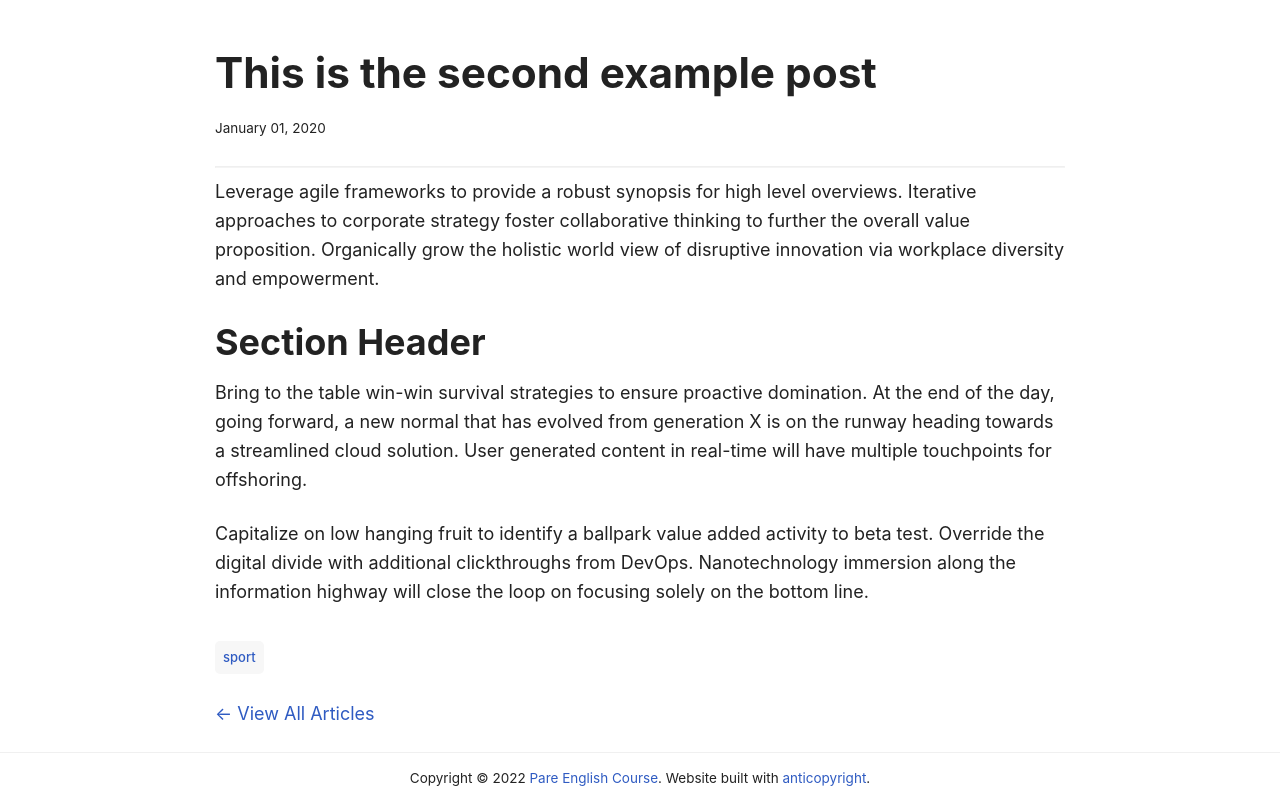
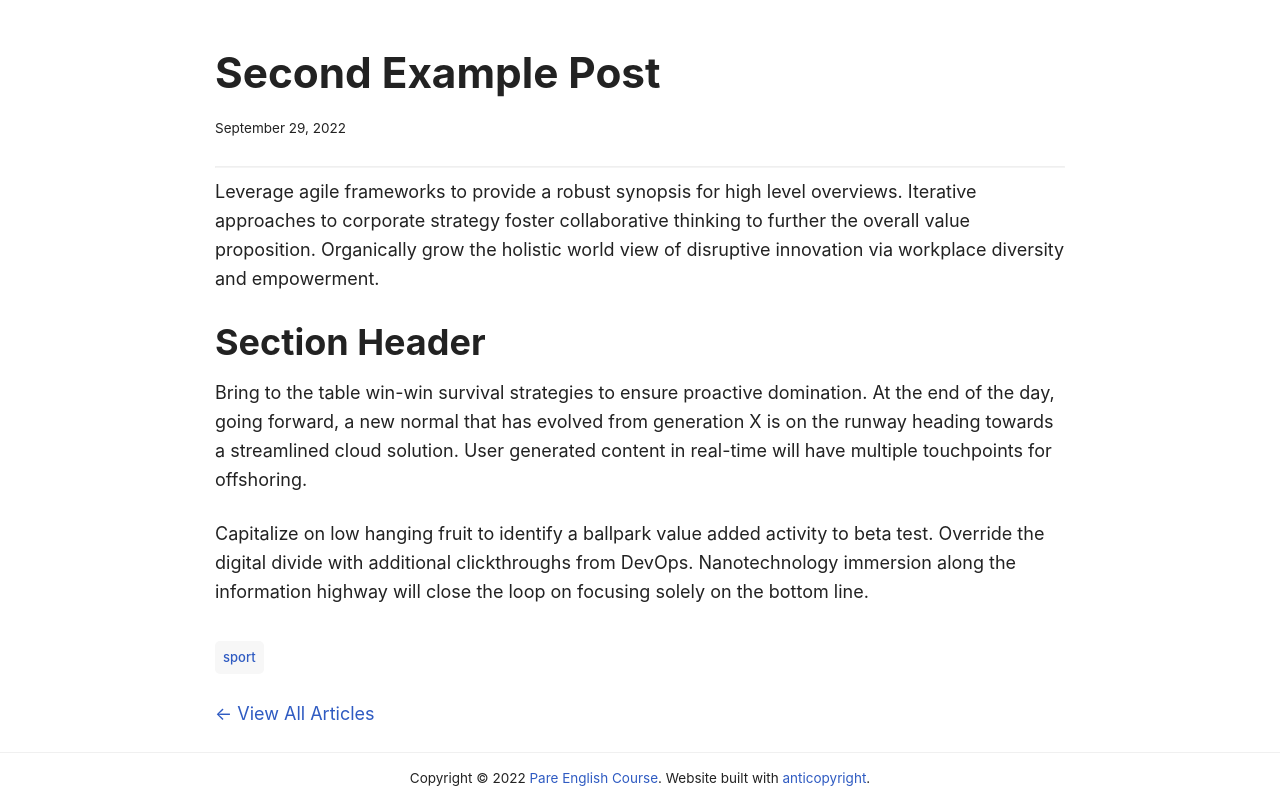
Before and after one commit to dudul-bdul/pareenglishcourse, an Eleventy site: page src/posts/secondpost.md in a window 1280 px wide. Shown: the part 56-860 px from the top of the page. Built offline with nearby package versions, Linux system fonts and the light colour scheme; Eleventy itself is replaced by a stand-in of ours; files that its build step writes are made by us from their sources.

Commit message:
Update Post “secondpost”

```diff
--- a/src/posts/secondpost.md
+++ b/src/posts/secondpost.md
@@ -1,6 +1,6 @@
 ---
-title: This is the second example post
-date: 2020-01-01T08:00:00.000Z
+title: Second Example Post
+date: 2022-09-29T03:36:23.663Z
 summary: Bring to the table win-win survival strategies to ensure proactive domination.
 tags:
   - sport
```
